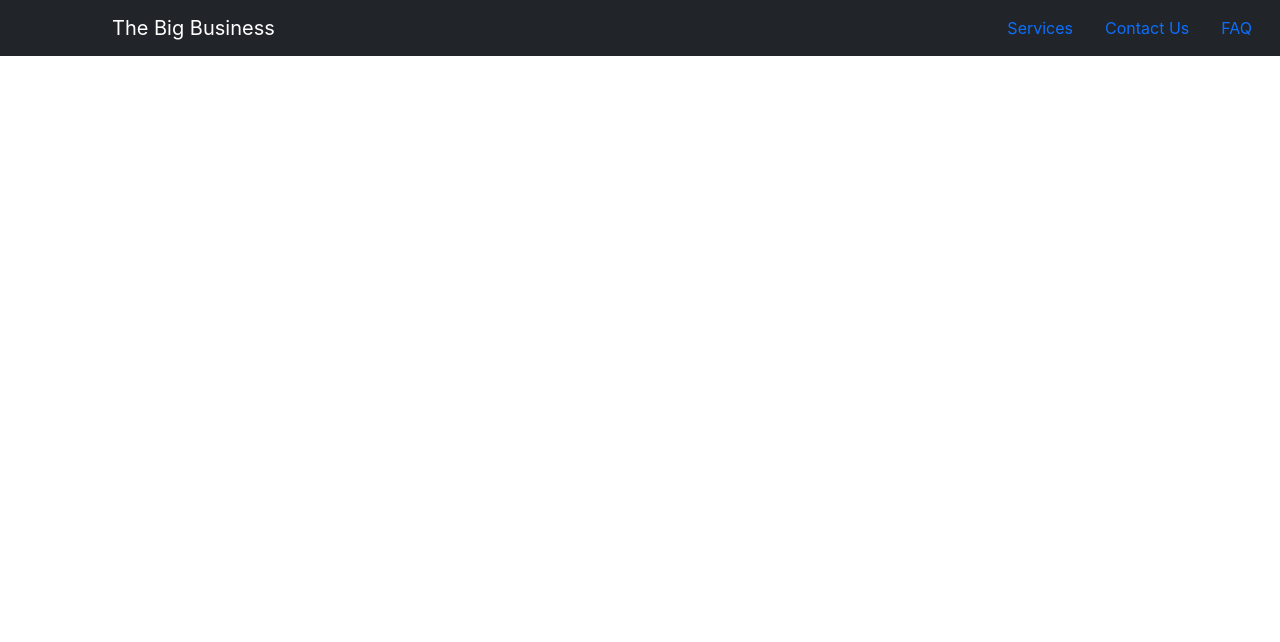
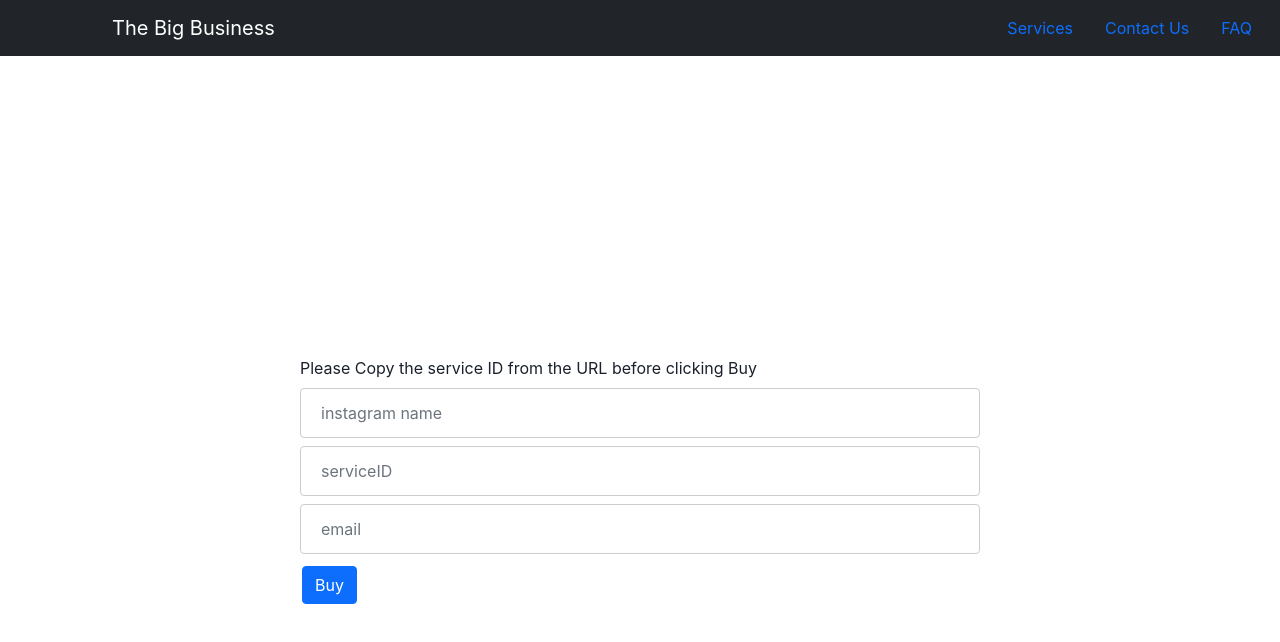
Before and after one commit to Ekam-Rhett/smm-app-frontend, a React (Create React App) app: page /pricing/1 in a window 1280 px wide. Shown: the top 642 px of the page. Built offline with nearby package versions, Linux system fonts and the light colour scheme.

Commit message:
successpage

```diff
--- a/src/App.js
+++ b/src/App.js
@@ -11,6 +11,7 @@ import FormList from './pages/FAQ.js';
 import { ToastContainer } from 'react-toastify';
 import 'react-toastify/dist/ReactToastify.css';
 import Services from './pages/services.js'
+import Success from './pages/success'
 
 
 function App() {
@@ -28,11 +29,13 @@ function App() {
             </Route>
             <Route path="/admindashboard/*" element={<AdminDashboard />}>
             </Route>
-            <Route path="/pricing" element={<LoginForm />}>
+            <Route path="/pricing/:id" element={<LoginForm />}>
             </Route>
             <Route path="/FAQ" element={<FormList />}>
             </Route>
             <Route path="/services" element={<Services />}>
+            </Route>
+            <Route path="/stripe/success/:id" element={<Success />}>
             </Route>
             </Routes>
         </div>
--- a/src/pages/admin/AddEditServices.js
+++ b/src/pages/admin/AddEditServices.js
@@ -21,7 +21,7 @@ const initialState = {
     const navigate = useNavigate();
 
     const { id } = useParams();
-  console.log(id)
+
     const handleInputChange = (e) => {
       let { name, value } = e.target;
       setState({
--- a/src/pages/pricing.js
+++ b/src/pages/pricing.js
@@ -1,7 +1,6 @@
 import React from "react";
 
-
-async function getStripe(instaname, email) {
+async function GetStripe(instaname, email, serviceID) {
 
     try {
       const response = await fetch(`https://api.thebigbusiness.xyz/api/payment/stripe/create`, {
@@ -12,7 +11,7 @@ async function getStripe(instaname, email) {
         body: JSON.stringify({
           link: instaname,
           customerEmail: email,
-          serviceId: "61ffc8166042437b0aeea97e"
+          serviceId: serviceID,
         })
       })
       const json = await response.json();
@@ -28,17 +27,25 @@ export default class LoginForm extends React.Component {
     handleSubmit = event => {
       event.preventDefault();
       console.log(this.instaname.value)
-      getStripe(this.instaname.value, this.email.value);
+      GetStripe(this.instaname.value, this.email.value, this.serviceID.value);
     };
 
     render() {
       return (
+
+        <div style={{ padding:"300px" }}>
+          <div>Please Copy the service ID from the URL before clicking Buy</div>
         <form onSubmit={this.handleSubmit}>
                 <input
             type="text"
             className="form-control mb-2 mr-sm-2 mb-sm-0"
             placeholder="instagram name"
             ref={input => this.instaname = input}/>
+            <input
+            type="text"
+            className="form-control mb-2 mr-sm-2 mb-sm-0"
+            placeholder="serviceID"
+            ref={input => this.serviceID = input}/>
         <div className="input-group mb-2 mr-sm-2 mb-sm-0">
         <input
             type="text"
@@ -51,7 +58,7 @@ export default class LoginForm extends React.Component {
             className="btn btn-primary">Buy
         </button>
         </form>
-
+        </div>
       );
     }
    }
--- a/src/pages/services.js
+++ b/src/pages/services.js
@@ -2,6 +2,7 @@ import React from 'react'
 import {useState, useEffect} from 'react'
 import '../CSS/admindashboard.css'
 import { Link } from 'react-router-dom';
+
 
 const Services = () => {
     let [data, setData] = useState([]);
@@ -9,6 +10,8 @@ const Services = () => {
   useEffect(() => {
       showAll();
   }, []);
+
+
 
   const showAll = async () => {
     const request = await fetch(`https://api.thebigbusiness.xyz/api/service/public`);
@@ -34,7 +37,7 @@ const Services = () => {
          </thead>
          <tbody>
              {data && data.map((item, index) => {
-                 console.log(item)
+                 console.log()
                  return (
                      <tr key={index}>
                          <th scope="row">{index + 1}</th>
@@ -44,7 +47,7 @@ const Services = () => {
                          <td>{item.quantity}</td>
                          <td>{item.category}</td>
                          <td>
-                            <Link to={`/pricing`}>
+                            <Link to={`/pricing/${item.serviceId}`}>
                                 <button className="btn btn-edit">Buy</button>
                             </Link>
                             </td>
--- /dev/null
+++ b/src/pages/success.js
@@ -0,0 +1,42 @@
+import React from 'react';
+import { useParams } from 'react-router-dom';
+import { toast } from 'react-toastify'
+import { Box } from '@chakra-ui/react'
+// const showAll = async () => {
+//     const request = await fetch(`https://api.thebigbusiness.xyz/api/category/all`);
+//     const response = await request.json()
+//     if (request.status === 201) {
+//       setData(response.categories);
+//     }
+
+//   };
+
+
+async function SuccessTry(id){
+
+  const request = await fetch(`https://api.thebigbusiness.xyz/api/payment/stripe/success/${id}`)
+  const response = await request.json()
+  if (response.message){
+    toast.error(response.message)
+  } else {
+    return response
+  }
+}
+
+
+
+function Success (){
+  const { id } = useParams()
+
+  const data = SuccessTry(id)
+    return (
+<div>
+<Box style={{marginTop: "150px"}}bg='tomato' w='100%' p={4} color='white'>
+  <div style={{color: "white"}}>{data.link}</div>
+  YOUR ORDER HAS BEEN PLACED SUCCESSFULLY
+</Box>
+ </div>
+
+    )};
+
+  export default Success;
```
